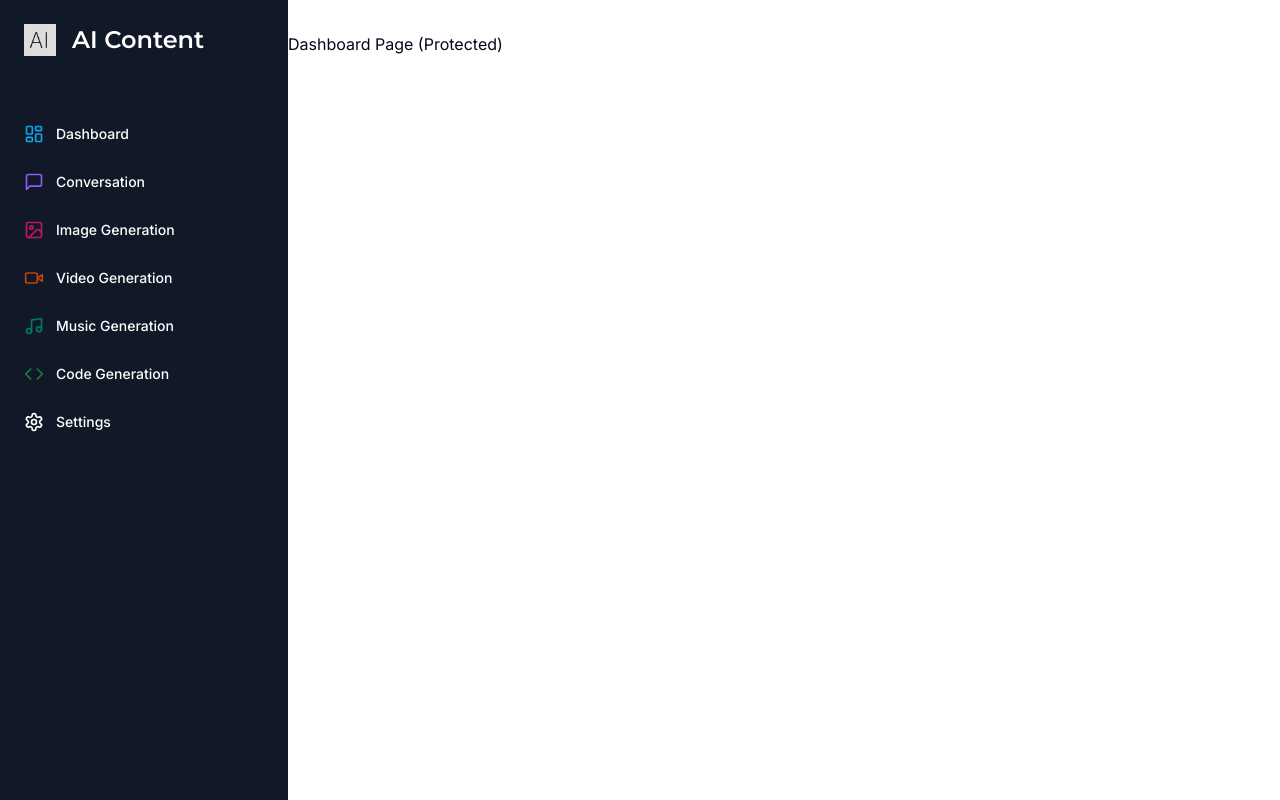
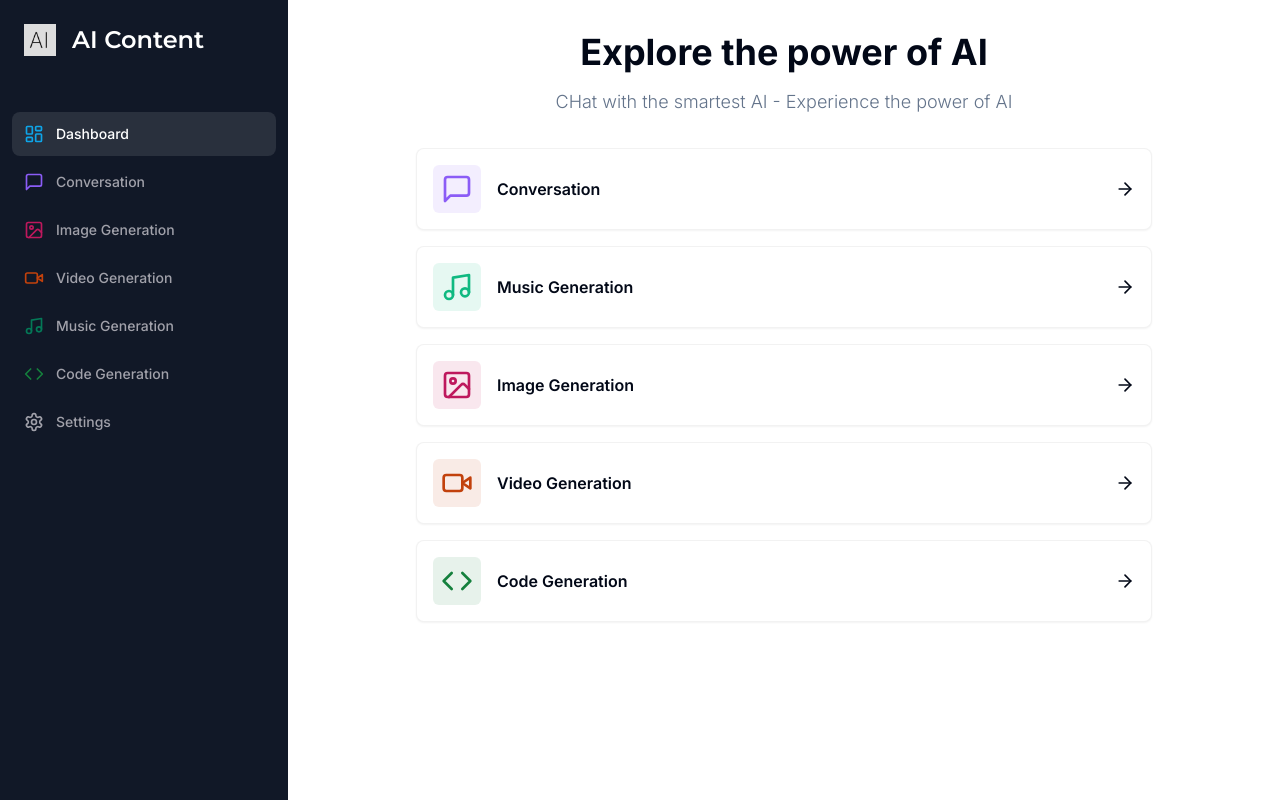
Before and after one commit to susanta/ai-content-genertor, a Next.js app: page /dashboard in a window 1280 px wide. Built offline with nearby package versions, Linux system fonts and the light colour scheme.

Commit message:
Added dashboard component

```diff
--- a/app/(dashboard)/(routes)/dashboard/page.tsx
+++ b/app/(dashboard)/(routes)/dashboard/page.tsx
@@ -1,7 +1,85 @@
+'use client';
+
+import { Card } from '@/components/ui/card';
+import { cn } from '@/lib/utils';
+import {
+  ArrowRight,
+  Code,
+  ImageIcon,
+  MessageSquare,
+  Music,
+  VideoIcon,
+} from 'lucide-react';
+import { useRouter } from 'next/navigation';
+
+const tools = [
+  {
+    label: 'Conversation',
+    icon: MessageSquare,
+    color: 'text-violet-500',
+    bgColor: 'bg-violet-500/10',
+    href: '/conversation',
+  },
+  {
+    label: 'Music Generation',
+    icon: Music,
+    color: 'text-emerald-500',
+    bgColor: 'bg-emerald-500/10',
+    href: '/music',
+  },
+  {
+    label: 'Image Generation',
+    icon: ImageIcon,
+    color: 'text-pink-700',
+    bgColor: 'bg-pink-700/10',
+    href: '/image',
+  },
+  {
+    label: 'Video Generation',
+    icon: VideoIcon,
+    color: 'text-orange-700',
+    bgColor: 'bg-orange-700/10',
+    href: '/video',
+  },
+  {
+    label: 'Code Generation',
+    icon: Code,
+    color: 'text-green-700',
+    bgColor: 'bg-green-700/10',
+    href: '/code',
+  },
+];
+
 const DashboardPage = () => {
+  const router = useRouter();
+
   return (
     <div>
-      <p>Dashboard Page (Protected)</p>
+      <div className="mb-8 space-y-4">
+        <h2 className="text-2xl md:text-4xl font-bold text-center">
+          Explore the power of AI
+        </h2>
+        <p className="text-muted-foreground font-light text-sm md:text-lg text-center">
+          CHat with the smartest AI - Experience the power of AI
+        </p>
+      </div>
+      <div className="px-4 md:px-20 lg:px-32 space-y-4">
+        {tools.map((tool) => (
+          <Card
+            onClick={() => router.push(tool.href)}
+            key={tool.href}
+            className="p-4 border-black/5 flex items-center justify-between hover:shadow-md transition cursor-pointer"
+          >
+            <div className="flex items-center gap-x-4">
+              <div className={cn('p-2 w-fit rounded-md', tool.bgColor)}>
+                <tool.icon className={cn('w-8 h-8', tool.color)} />
+              </div>
+              <div className="font-semibold">{tool.label}</div>
+            </div>
+            <ArrowRight className="w-5 h-5" />
+          </Card>
+        ))}
+      </div>
     </div>
   );
 };
--- a/components/mobile-sidebar.tsx
+++ b/components/mobile-sidebar.tsx
@@ -19,7 +19,7 @@
 
   return (
     <Sheet>
-      <SheetTrigger>
+      <SheetTrigger asChild>
         <Button variant="ghost" size="icon" className="md:hidden">
           <Menu />
         </Button>
--- a/components/sidebar.tsx
+++ b/components/sidebar.tsx
@@ -3,6 +3,7 @@
 import Link from 'next/link';
 import Image from 'next/image';
 import { Montserrat } from 'next/font/google';
+import { usePathname } from 'next/navigation';
 
 import { cn } from '@/lib/utils';
 import {
@@ -62,6 +63,8 @@
 ];
 
 const Sidebar = () => {
+  const pathname = usePathname();
+
   return (
     <div className="space-y-4 py-4 flex flex-col h-full bg-[#111827] text-white">
       <div className="px-3 py-2 flex-1">
@@ -78,7 +81,12 @@
             <Link
               href={route.href}
               key={route.href}
-              className="text-sm group flex p-3 w-full justify-start font-medium cursor-pointer hover:text-white hover:bg-white/10 rounded-lg transition"
+              className={cn(
+                'text-sm group flex p-3 w-full justify-start font-medium cursor-pointer hover:text-white hover:bg-white/10 rounded-lg transition',
+                pathname === route.href
+                  ? 'text-white bg-white/10'
+                  : 'text-zinc-400'
+              )}
             >
               <div className="flex items-center flex-1">
                 <route.icon className={cn('h-5 w-5 mr-3', route.color)} />
--- /dev/null
+++ b/components/ui/card.tsx
@@ -0,0 +1,79 @@
+import * as React from "react"
+
+import { cn } from "@/lib/utils"
+
+const Card = React.forwardRef<
+  HTMLDivElement,
+  React.HTMLAttributes<HTMLDivElement>
+>(({ className, ...props }, ref) => (
+  <div
+    ref={ref}
+    className={cn(
+      "rounded-lg border bg-card text-card-foreground shadow-sm",
+      className
+    )}
+    {...props}
+  />
+))
+Card.displayName = "Card"
+
+const CardHeader = React.forwardRef<
+  HTMLDivElement,
+  React.HTMLAttributes<HTMLDivElement>
+>(({ className, ...props }, ref) => (
+  <div
+    ref={ref}
+    className={cn("flex flex-col space-y-1.5 p-6", className)}
+    {...props}
+  />
+))
+CardHeader.displayName = "CardHeader"
+
+const CardTitle = React.forwardRef<
+  HTMLParagraphElement,
+  React.HTMLAttributes<HTMLHeadingElement>
+>(({ className, ...props }, ref) => (
+  <h3
+    ref={ref}
+    className={cn(
+      "text-2xl font-semibold leading-none tracking-tight",
+      className
+    )}
+    {...props}
+  />
+))
+CardTitle.displayName = "CardTitle"
+
+const CardDescription = React.forwardRef<
+  HTMLParagraphElement,
+  React.HTMLAttributes<HTMLParagraphElement>
+>(({ className, ...props }, ref) => (
+  <p
+    ref={ref}
+    className={cn("text-sm text-muted-foreground", className)}
+    {...props}
+  />
+))
+CardDescription.displayName = "CardDescription"
+
+const CardContent = React.forwardRef<
+  HTMLDivElement,
+  React.HTMLAttributes<HTMLDivElement>
+>(({ className, ...props }, ref) => (
+  <div ref={ref} className={cn("p-6 pt-0", className)} {...props} />
+))
+CardContent.displayName = "CardContent"
+
+const CardFooter = React.forwardRef<
+  HTMLDivElement,
+  React.HTMLAttributes<HTMLDivElement>
+>(({ className, ...props }, ref) => (
+  <div
+    ref={ref}
+    className={cn(" flex items-center p-6 pt-0", className)}
+    {...props}
+  />
+))
+CardFooter.displayName = "CardFooter"
+
+export { Card, CardHeader, CardFooter, CardTitle, CardDescription, CardContent }
```
